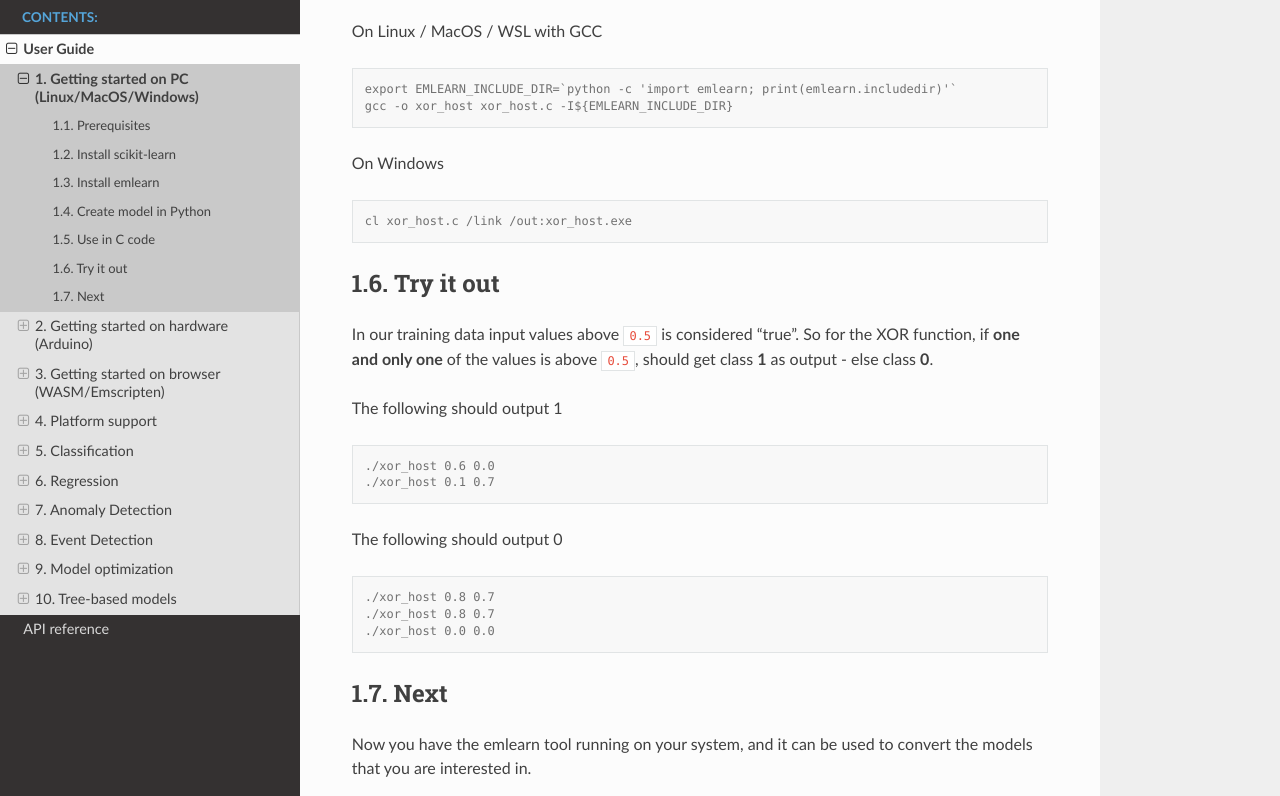
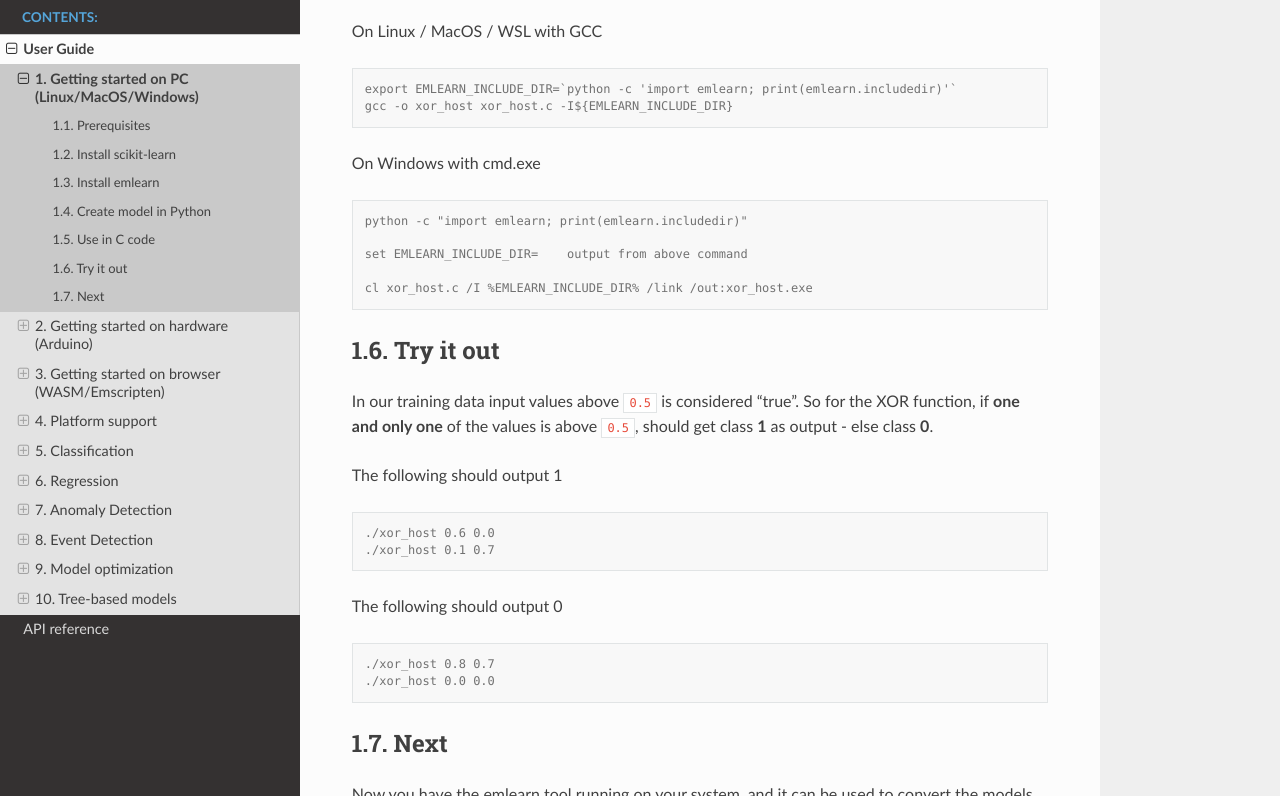
Before and after one commit to emlearn/emlearn, a Sphinx documentation site: the page built from docs/getting_started_host.rst, in a window 1280 px wide and 900 px high, scrolled down 1737 px, cut to the strip 104-900 px from the top of the window. Built offline with Sphinx 7.4.7 and the Read the Docs theme 2.0.0, drawn with Linux system fonts in a browser that asks for light colours.

Commit message:
docs: Add include path to Windows MSVC example

```diff
--- a/docs/getting_started_host.rst
+++ b/docs/getting_started_host.rst
@@ -85,11 +85,15 @@ On Linux / MacOS / WSL with GCC
     export EMLEARN_INCLUDE_DIR=`python -c 'import emlearn; print(emlearn.includedir)'`
     gcc -o xor_host xor_host.c -I${EMLEARN_INCLUDE_DIR}
 
-On Windows
+On Windows with cmd.exe
 
 .. code-block:: console
 
-    cl xor_host.c /link /out:xor_host.exe
+    python -c "import emlearn; print(emlearn.includedir)"
+
+    set EMLEARN_INCLUDE_DIR=    output from above command
+
+    cl xor_host.c /I %EMLEARN_INCLUDE_DIR% /link /out:xor_host.exe
 
 Try it out
 ========================
@@ -109,7 +113,6 @@ The following should output 0
 .. code-block:: console
 
     ./xor_host 0.8 0.7
-    ./xor_host 0.8 0.7
     ./xor_host 0.0 0.0
 
 Next
```
